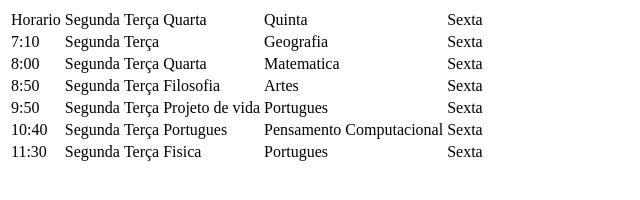
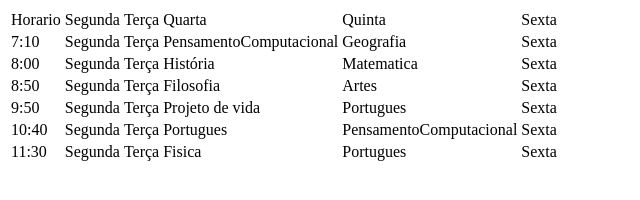
Before and after one commit to kessidyj/formulario, a plain HTML site: page index.html in a window 1280 px wide. Shown: the whole page, without its empty margins (0-640 px from the left). Drawn offline with Linux system fonts and the light colour scheme.

Commit message:
Update index.html

```diff
--- a/index.html
+++ b/index.html
@@ -17,7 +17,7 @@
         <td>7:10</td>
         <td>Segunda</td>
         <td>Terça</td>
-        <td></td>
+        <td>PensamentoComputacional</td>
         <td>Geografia</td>
         <td>Sexta</td>
     </tr>
@@ -25,7 +25,7 @@
         <td>8:00</td>
         <td>Segunda</td>
         <td>Terça</td>
-        <td>Quarta</td>
+        <td>História</td>
         <td>Matematica</td>
         <td>Sexta</td>
     </tr>
@@ -50,7 +50,7 @@
         <td>Segunda</td>
         <td>Terça</td>
         <td>Portugues</td>
-        <td>Pensamento Computacional</td>
+        <td>PensamentoComputacional</td>
         <td>Sexta</td>
    </tr>
         <td>11:30</td>
```
